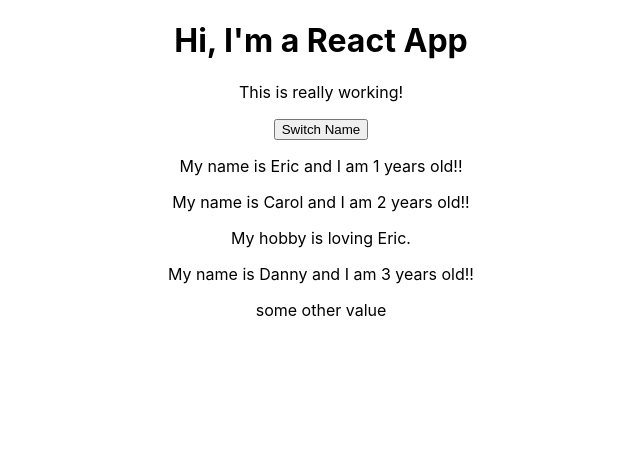
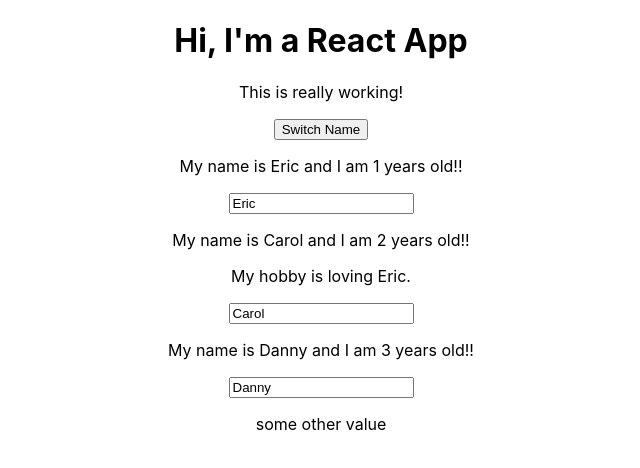
Before and after one commit to songle2900/React, a React (Create React App) app in the folder state/: page / in a window 1280 px wide. Shown: the top 468 px of the page, without its empty margins (319-959 px from the left). Built offline with nearby package versions, Linux system fonts and the light colour scheme.

Commit message:
Two way binding

```diff
--- a/state/src/App.js
+++ b/state/src/App.js
@@ -64,6 +64,16 @@ import Person from "./Person/Person";
       });
     };
 
+    nameChangeHandler = (event) => {
+      this.setState({
+        persons: [
+          { name: event.target.value, age: 2 },
+          { name: 'Carol', age: 3 },
+          { name: 'Danny', age: 4 }
+        ],
+      });
+    }
+
     render() {
       return (
         <div className="App">
@@ -73,6 +83,7 @@ import Person from "./Person/Person";
           <Person
             name={this.state.persons[0].name}
             age={this.state.persons[0].age}
+            changed={this.nameChangeHandler}
           />
           <Person
             name={this.state.persons[1].name}
--- a/state/src/Person/Person.js
+++ b/state/src/Person/Person.js
@@ -5,6 +5,7 @@ const Person = ( props ) => {
         <div>
             <p onClick={props.click}>My name is {props.name} and I am {props.age} years old!!</p>
             <p>{props.children}</p>
+            <input type="text" onChange={props.changed} value={props.name} />
         </div>
     );
 };
```
